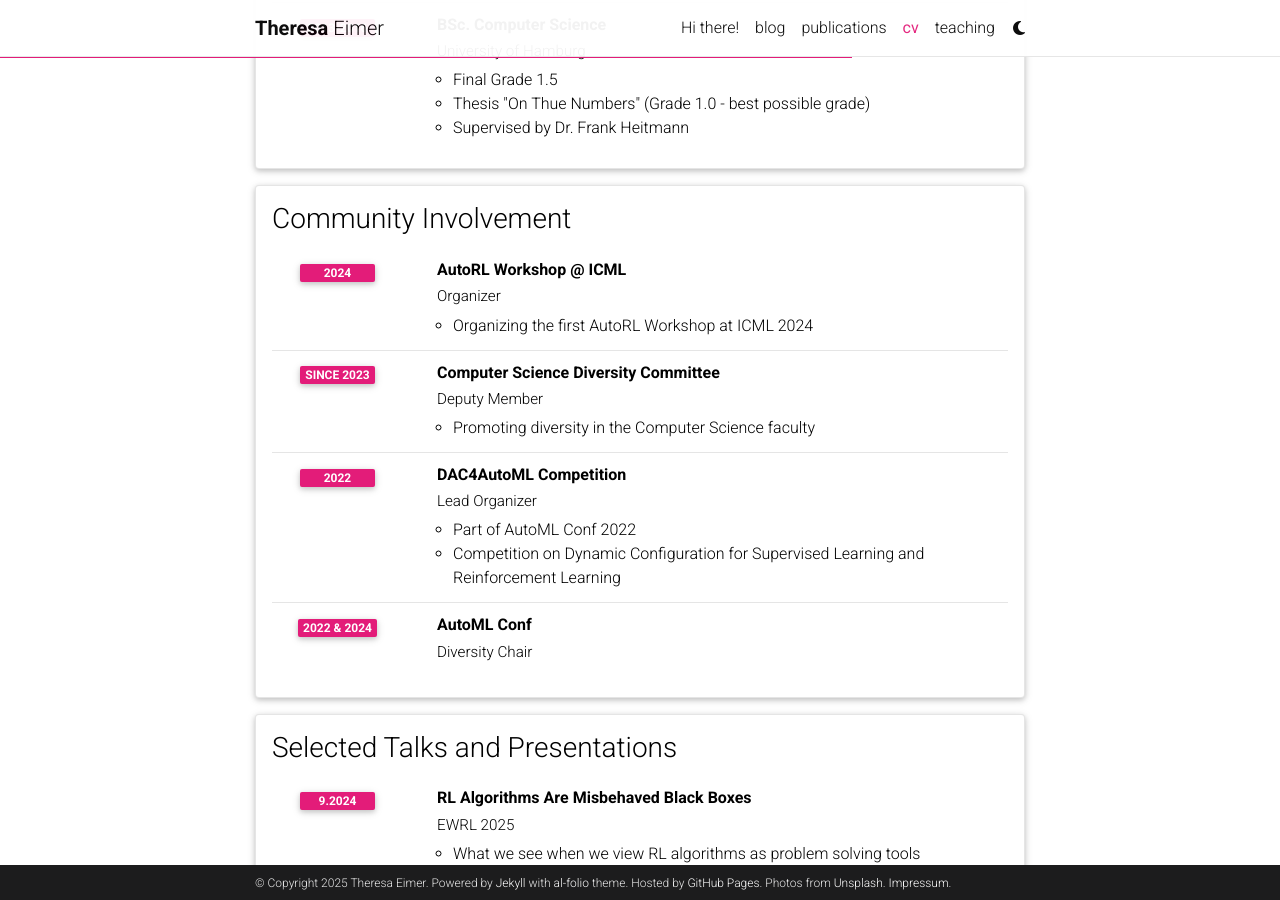
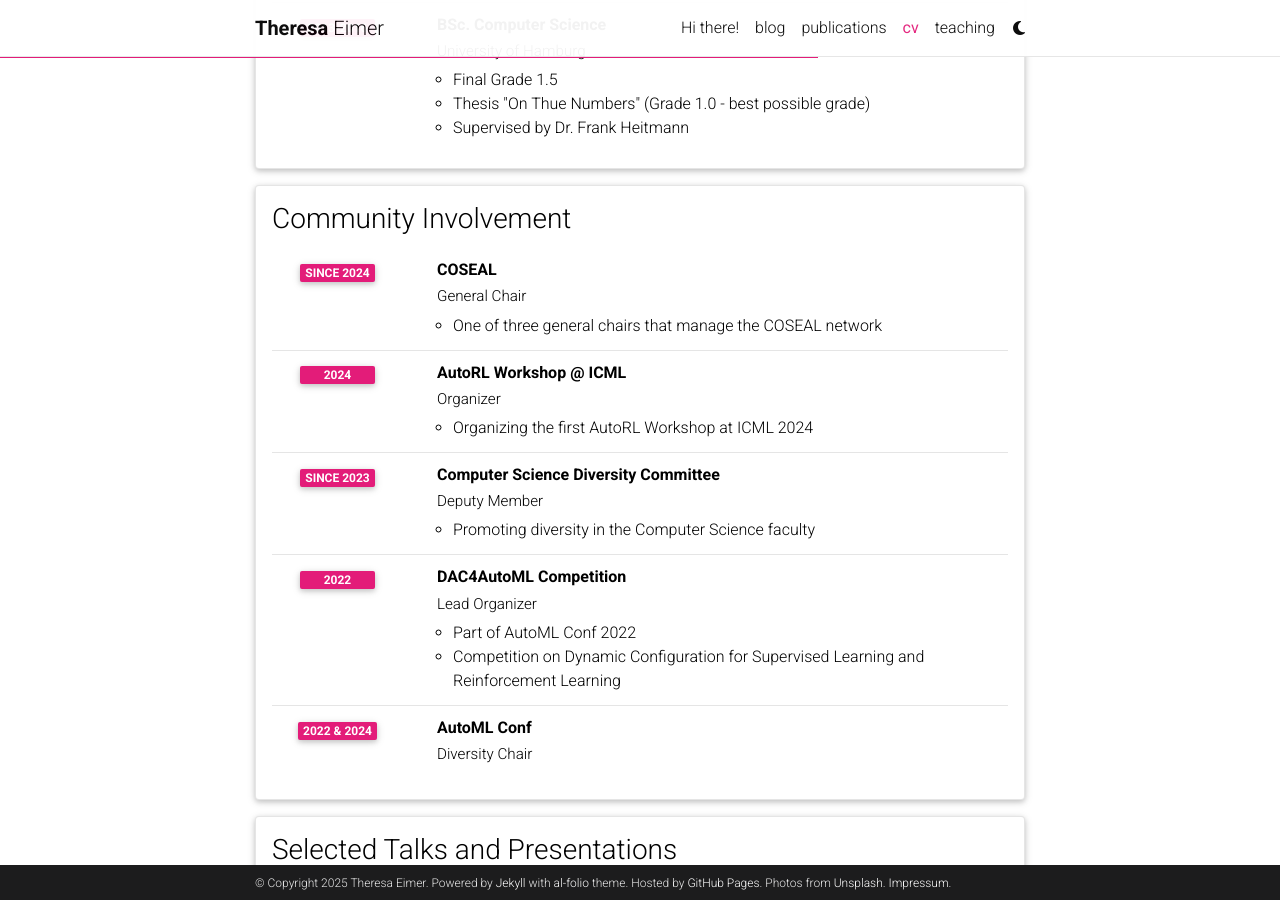
Before and after one commit to TheEimer/theeimer.github.io, a Jekyll site: the page built from _pages/cv.md, in a window 1280 px wide and 900 px high, scrolled down 1611 px. Built offline with Jekyll 4.4.1, drawn with Linux system fonts in a browser that asks for light colours; comment, search, counter and statistics services are not loaded; a style sheet for code colours, icons or effects is not loaded.

Commit message:
Add COSEAL role to community involvement
Added COSEAL general chair role to community involvement section.

```diff
--- a/_data/cv.yml
+++ b/_data/cv.yml
@@ -68,6 +68,12 @@
 - title: Community Involvement
   type: time_table
   contents:
+    - title: COSEAL
+      institution: General Chair
+      year: Since 2024
+      description:
+        - One of three general chairs that manage the COSEAL network
+
     - title: AutoRL Workshop @ ICML
       institution: Organizer
       year: 2024
```
